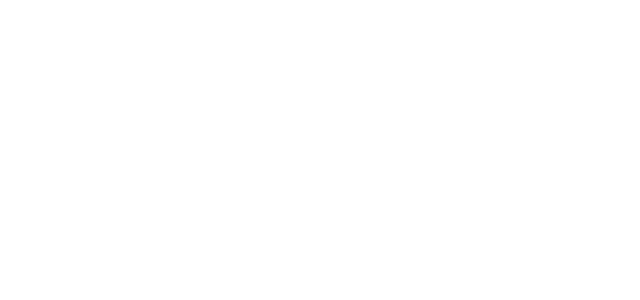
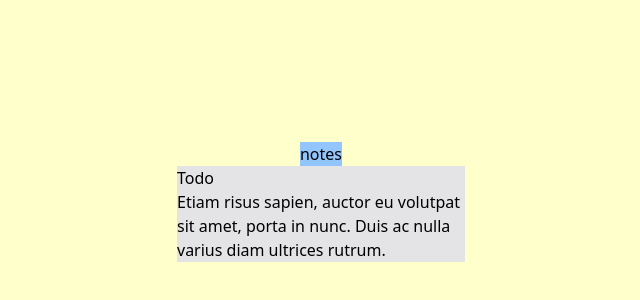
Before and after one commit to versacodes/notes-app, a Vue app: page / in a window 1280 px wide. Shown: the part 158-458 px from the top of the page, without its empty margins (319-959 px from the left). Built offline with nearby package versions, Linux system fonts and the light colour scheme.

Commit message:
Two new components NotesListSection and NotesCard Created new pinia store notesStore Added more base styling

```diff
--- a/src/App.vue
+++ b/src/App.vue
@@ -1,8 +1,10 @@
 <script setup>
+import NotesListSection from "./components/NotesListSection.vue"
 </script>
 
 <template>
-
+  <h1 class="bg-blue-300">notes</h1>
+  <NotesListSection />
 </template>
 
 <style scoped>
--- a/src/assets/main.css
+++ b/src/assets/main.css
@@ -4,11 +4,19 @@
 @tailwind components;
 @tailwind utilities;
 
+body {
+  background: #ffc;
+}
+
 #app {
   max-width: 1280px;
   margin: 0 auto;
-  padding: 2rem;
-
+  /* padding: 2rem; */
+  height: 90vh;
+  display: flex;
+  flex-direction: column;
+  justify-content: center;
+  align-items: center;
   font-weight: normal;
 }
 
@@ -18,22 +26,3 @@
   color: hsla(160, 100%, 37%, 1);
   transition: 0.4s;
 }
-
-@media (hover: hover) {
-  a:hover {
-    background-color: hsla(160, 100%, 37%, 0.2);
-  }
-}
-
-@media (min-width: 1024px) {
-  body {
-    display: flex;
-    place-items: center;
-  }
-
-  #app {
-    display: grid;
-    grid-template-columns: 1fr 1fr;
-    padding: 0 2rem;
-  }
-}
--- /dev/null
+++ b/src/components/NotesCard.vue
@@ -0,0 +1,13 @@
+<script setup>
+</script>
+
+<template>
+  <div>
+    <h2>Todo</h2>
+    <p>Etiam risus sapien, auctor eu volutpat sit amet, porta in nunc. Duis ac nulla varius diam ultrices rutrum.</p>
+  </div>
+</template>
+
+<style scoped>
+
+</style>
--- /dev/null
+++ b/src/components/NotesListSection.vue
@@ -0,0 +1,13 @@
+<script setup>
+import NotesCard from "./NotesCard.vue"
+</script>
+
+<template>
+  <section class="max-w-[18rem] bg-zinc-200 mx-auto block">
+    <NotesCard />
+  </section>
+</template>
+
+<style scoped>
+
+</style>
--- /dev/null
+++ b/src/store/notesStore.js
@@ -0,0 +1,21 @@
+import { defineStore } from 'pinia'
+
+export const useNotesStore = defineStore('notes', {
+
+  state: () => {
+    return {
+      notes_array: [], // array of objects
+      new_note_title: "",
+      new_note_content: "",
+    },
+  }
+  // actions
+  actions: {
+    addNotes() {
+      this.notes_array.push("s");
+
+    }
+  }
+  // getters
+
+})
```
